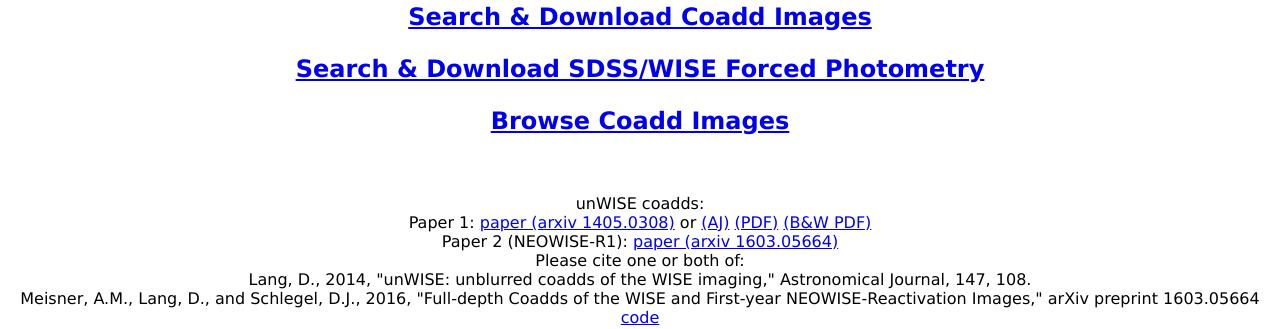
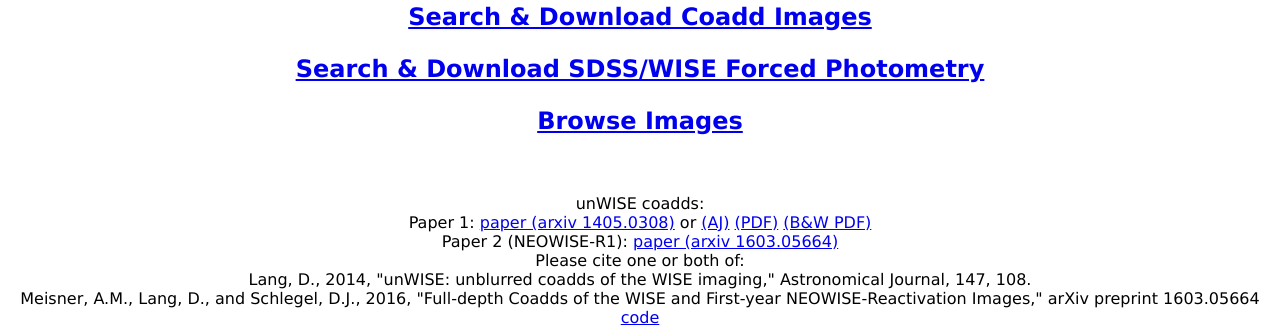
Before and after one commit to dstndstn/unwise.me, a Django app: template templates/index.html in a window 1280 px wide. Shown: the part 637-966 px from the top of the page. Run offline with Django 3.2, Linux system fonts and the light colour scheme; the template is opened without the code that fills it, so the values that code supplies are empty.

Commit message:
update viewer link

```diff
--- a/templates/index.html
+++ b/templates/index.html
@@ -25,7 +25,7 @@
 
 <p class="big"><a href="/photsearch/">Search &amp; Download SDSS/WISE Forced Photometry</a></p>
 
-<p class="big"><a href="http://legacysurvey.org/viewer/?layer=unwise&ra=202.5&dec=47.2&zoom=10">Browse Coadd Images</a></p>
+<p class="big"><a href="http://legacysurvey.org/viewer/?layer=unwise-neo1&ra=202.5&dec=47.2&zoom=10">Browse Images</a></p>
 
 <br/>
 
```
